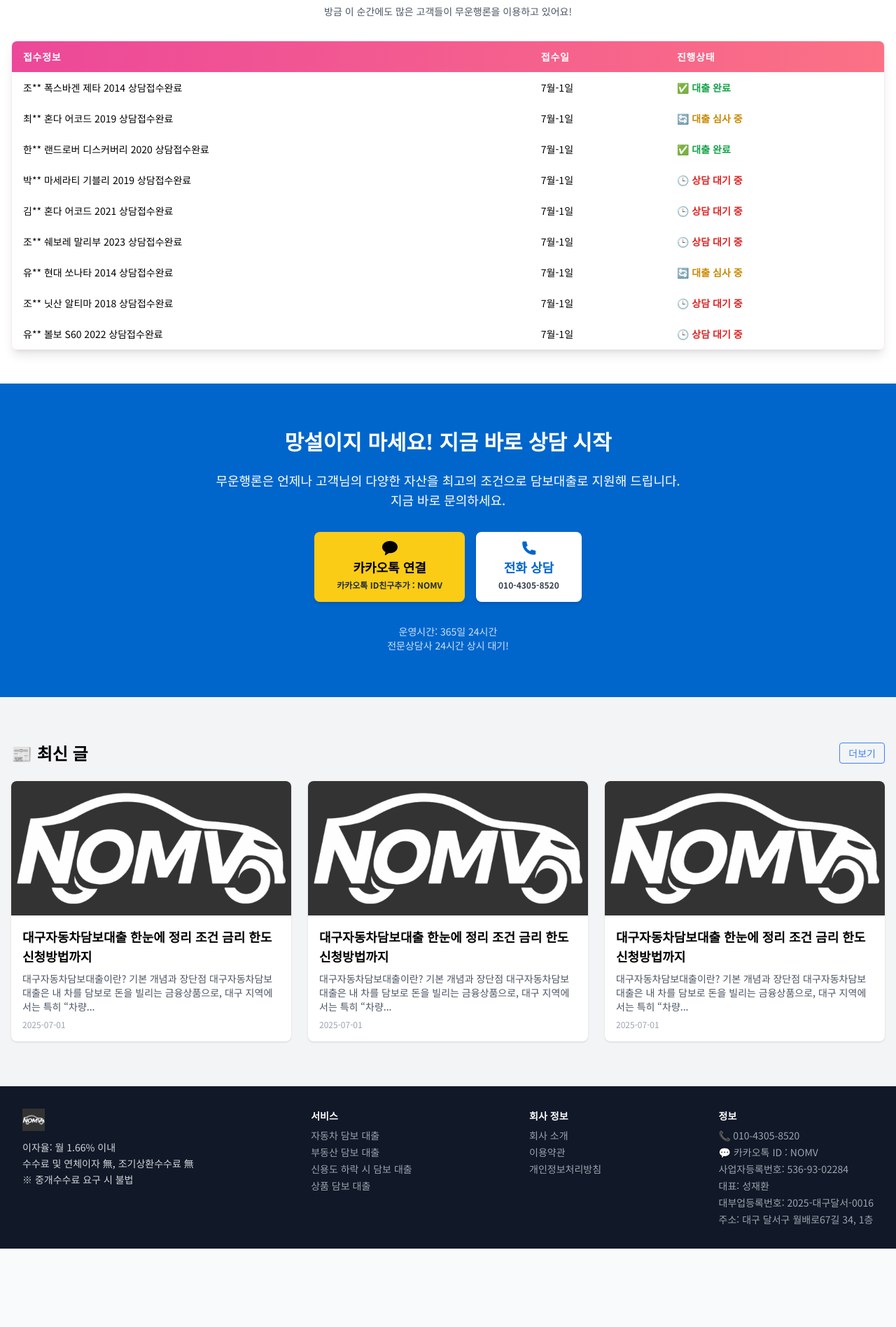
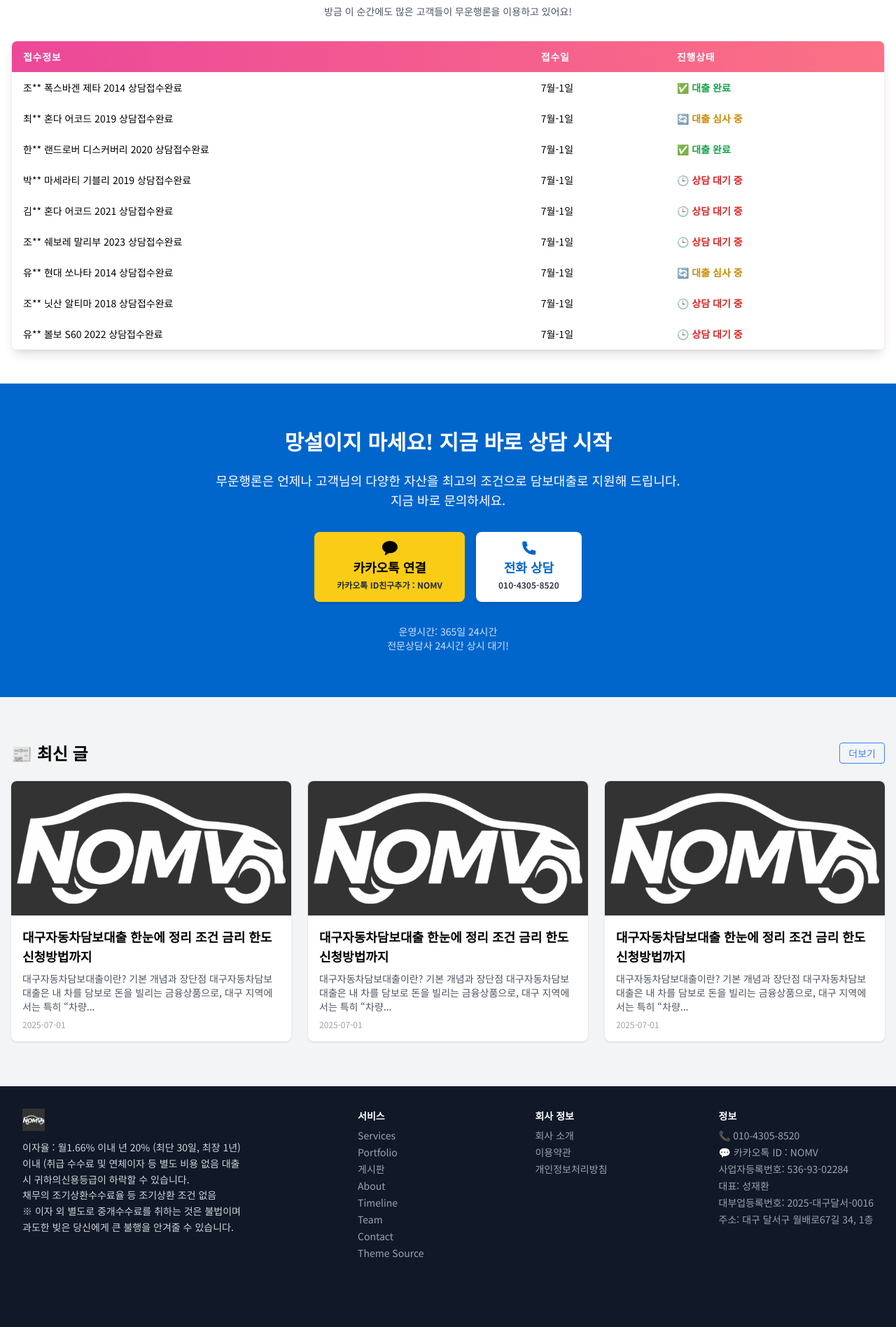
Before and after one commit to ggbtk/nomv_blog, a Jekyll site: the page built from index.md, in a window 1280 px wide. Shown: the part 2538-4434 px from the top of the page at 70% size. Built offline with Jekyll 4.4.1, drawn with Linux system fonts in a browser that asks for light colours; nearby versions of some CDN libraries; before the commit the page ends 4322 px from its top, so only the background shows below that.

Commit message:
Update footer.html

```diff
--- a/_includes/footer.html
+++ b/_includes/footer.html
@@ -1,13 +1,13 @@
-<footer class="bg-gray-900 text-white py-8 text-sm">
+<footer class="bg-gray-900 text-white py-8 text-sm pb-24">
   <div class="max-w-7xl mx-auto px-4 sm:px-6 lg:px-8 flex flex-col md:flex-row justify-between gap-8">
 
     <!-- 로고 및 안내 -->
     <div class="max-w-xs">
       <img src="/assets/img/default-thumb.jpg" alt="로고" class="h-8 mb-3">
       <p class="text-gray-300 leading-relaxed">
-        이자율: 월 1.66% 이내<br>
-        수수료 및 연체이자 無, 조기상환수수료 無<br>
-        ※ 중개수수료 요구 시 불법
+이자율 : 월1.66% 이내 년 20% (최단 30일, 최장 1년) 이내 (취급 수수료 및 연체이자 등 별도 비용 없음 대출시 귀하의신용등급이 하락할 수 있습니다.<br>
+채무의 조기상환수수료율 등 조기상환 조건 없음<br>
+※ 이자 외 별도로 중개수수료를 취하는 것은 불법이며 과도한 빚은 당신에게 큰 불행을 안겨줄 수 있습니다.
       </p>
     </div>
 
@@ -15,10 +15,12 @@
     <div>
       <h6 class="font-semibold mb-2">서비스</h6>
       <ul class="space-y-1 text-gray-400">
-        <li>자동차 담보 대출</li>
-        <li>부동산 담보 대출</li>
-        <li>신용도 하락 시 담보 대출</li>
-        <li>상품 담보 대출</li>
+      {% assign nav_items = site.data.navigation[site.locale].nav %}
+      {% for item in nav_items %}
+      <li>
+        <a href="{{ item.url | default: '#' }}" class="hover:text-yellow-400">{{ item.title }}</a>
+      </li>
+      {% endfor %}
       </ul>
     </div>
 
@@ -26,9 +28,9 @@
     <div>
       <h6 class="font-semibold mb-2">회사 정보</h6>
       <ul class="space-y-1 text-gray-400">
-        <li>회사 소개</li>
-        <li>이용약관</li>
-        <li>개인정보처리방침</li>
+                            <li><a href="#" class="hover:text-white">회사 소개</a></li>
+                            <li><a href="#" class="hover:text-white">이용약관</a></li>
+                            <li><a href="#" class="hover:text-white">개인정보처리방침</a></li>
       </ul>
     </div>
 
```
